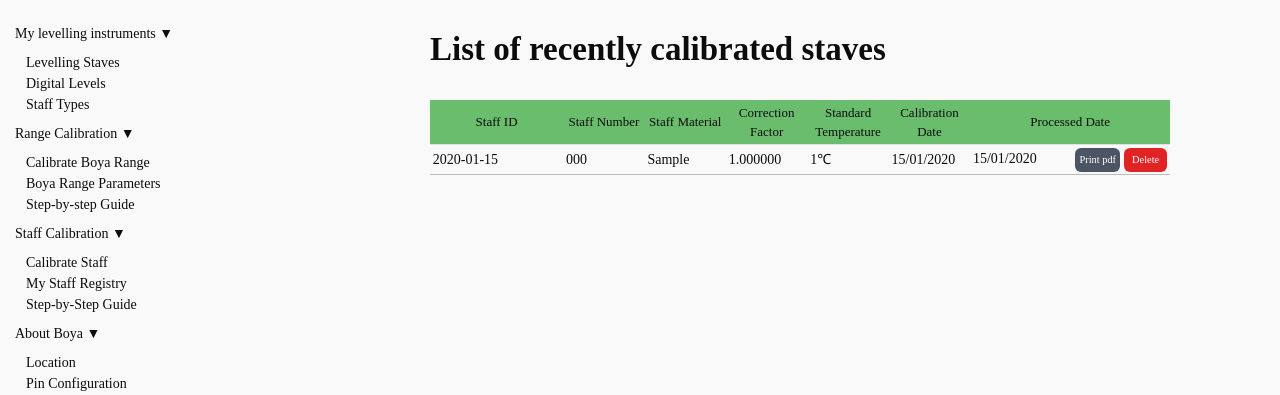
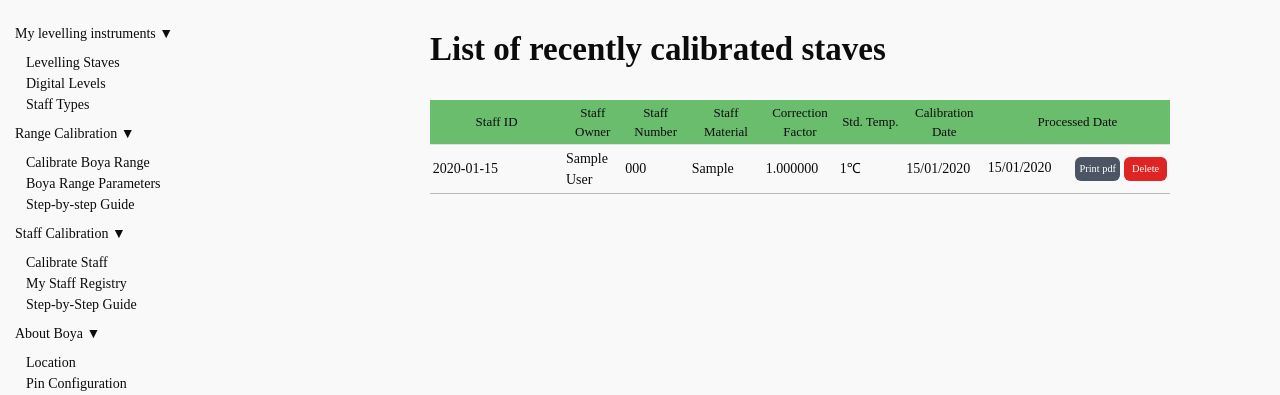
Before and after one commit to Landgate/Staff-Calibration, a Django app: page /staff_calibration/user_staff_lists/ in a window 1280 px wide. Shown: the part 104-499 px from the top of the page. Run offline with Django 3.2, Linux system fonts and the light colour scheme; a user stored in the database is signed in; tables that the repository leaves empty hold one stand-in row (values such as "Sample post"); parts of the project's set-up code (start-up, migrations or seed data) failed here and were passed over; some libraries are stand-ins or nearby versions.

Commit message:
Minor changes to templates
Added new row to display staff information on pdf report
Added checkbox to staff_calibrate.html
Added new column to user_staff_lists

```diff
--- a/staff_calibration/templates/staff_calibration/user_staff_lists.html
+++ b/staff_calibration/templates/staff_calibration/user_staff_lists.html
@@ -26,25 +26,28 @@
 			<table>
 				<colgroup>
 					<col span="1" width="18%">
+					<col span="1" width="8%">
+					<col span="1" width="9%">
+					<col span="1" width="10%">
+					<col span="1" width="10%">
+					<col span="1" width="9%">
 					<col span="1" width="11%">
-					<col span="1" width="11%">
-					<col span="1" width="11%">
-					<col span="1" width="11%">
-					<col span="1" width="11%">
-					<col span="1" width="27%">
+					<col span="1" width="25%">
 				</colgroup>
 				<tr>
 					<th>Staff ID</th>
+					<th>Staff Owner</th>
 					<th>Staff Number</th>
 	    			<th>Staff Material</th>
 	    			<th>Correction Factor</th>
-	    			<th>Standard Temperature</th>
+	    			<th>Std. Temp.</th>
 	    			<th>Calibration Date</th>
 					<th>Processed Date</th>
 				</tr>
 				{% for staff in staff_lists %}
 					<tr>
 						<td>{{ staff.update_index }}</td>
+						<td>{{ staff.staff_number.staff_owner.authority_abbrev }}</td>
 						<td>{{ staff.staff_number.staff_number }}</td>
 						<td>{{ staff.staff_number.staff_type }} </td>
 						<td>{{ staff.correction_factor|floatformat:6 }}</td>
```
Also changed, not shown: staff_calibration/templates/staff_calibration/pdf_staff_report.html (+28 -7 lines), staff_calibration/templates/staff_calibration/staff_calibrate.html (+9 -2 lines).
